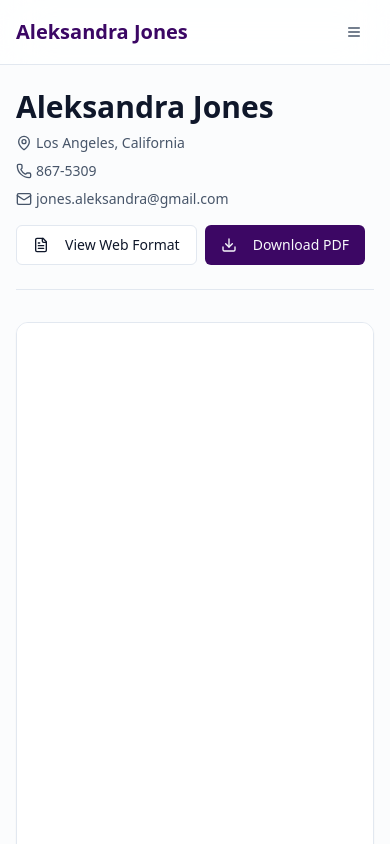
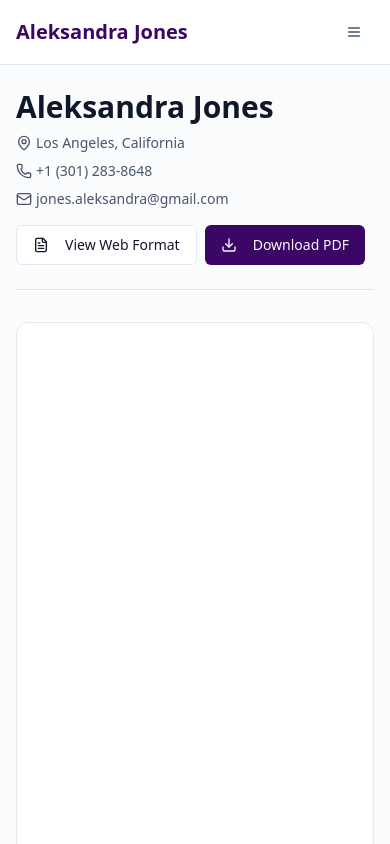
Before and after one commit to j-mcdonell/teacher-profile-aleksandra-jones, a React (Vite) app: page /resume in a window 390 px wide. Both pictures are taken after a click on the button "View Original PDF". Shown: the top 844 px of the page. Built offline with nearby package versions, Linux system fonts and the light colour scheme; the HTML template or start-up script is replaced by a standard one.

Commit message:
Updated mobile pdf resume format.

```diff
--- a/src/pages/Resume.jsx
+++ b/src/pages/Resume.jsx
@@ -15,7 +15,7 @@ export default function Resume() {
           <h1 className="text-3xl font-bold text-slate-900">Aleksandra Jones</h1>
           <div className="flex flex-col md:flex-row gap-2 md:gap-6 mt-2 text-slate-600 text-sm">
             <span className="flex items-center gap-1"><MapPin className="w-4 h-4" /> Los Angeles, California</span>
-            <span className="flex items-center gap-1"><Phone className="w-4 h-4" /> 867-5309</span>
+            <span className="flex items-center gap-1"><Phone className="w-4 h-4" /> +1 (301) 283-8648</span>
             <span className="flex items-center gap-1"><Mail className="w-4 h-4" /> jones.aleksandra@gmail.com</span>
           </div>
         </div>
@@ -32,8 +32,13 @@ export default function Resume() {
       </div>
 
       {showPdf ? (
-        <div className="w-full h-[800px] border border-slate-200 rounded-xl overflow-hidden shadow-sm">
-          <iframe src="/resume.pdf" className="w-full h-full" title="Resume PDF" />
+        /* UPDATED: Changed h-[800px] to h-[85vh], and overflow-hidden to overflow-y-auto */
+        <div className="w-full h-[85vh] md:h-[800px] border border-slate-200 rounded-xl shadow-sm overflow-y-auto">
+          <iframe
+            src="/resume.pdf"
+            className="w-full min-h-full block"
+            title="Resume PDF"
+          />
         </div>
       ) : (
         <div className="space-y-8 animate-in fade-in duration-500">
```
